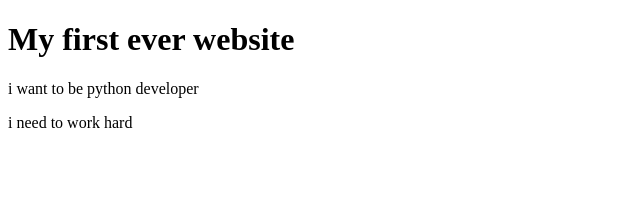
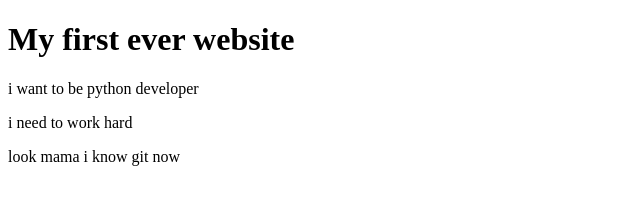
Before and after one commit to Rayhan-mo/codeforwebsite, a plain HTML site: page index.html in a window 1280 px wide. Shown: the whole page, without its empty margins (0-640 px from the left). Drawn offline with Linux system fonts and the light colour scheme.

Commit message:
learned git

```diff
--- a/index.html
+++ b/index.html
@@ -9,5 +9,6 @@
     <h1>My first ever website</h1>
     <p>i want to be python developer</p>
     <p>i need to work hard</p>
+    <p>look mama i know git now</p>
 </body>
 </html>
```
